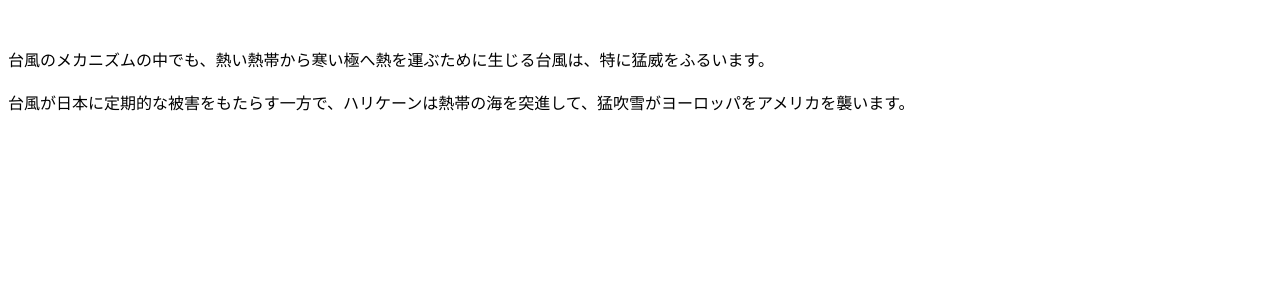
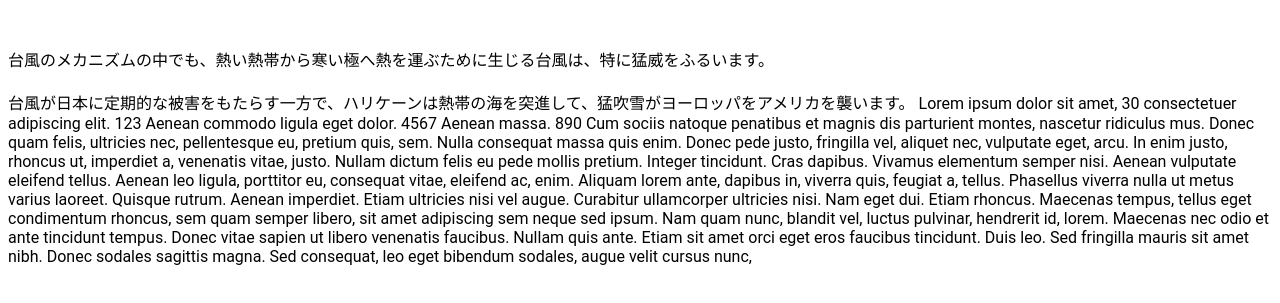
Before and after one commit to xiushu53/font_check, a plain HTML site: page index.html in a window 1280 px wide. Shown: the part 119-422 px from the top of the page. Drawn offline with Linux system fonts and the light colour scheme.

Commit message:
Update index.html

```diff
--- a/index.html
+++ b/index.html
@@ -16,6 +16,7 @@ body {
 </p>
 <p class="honbun">
 台風のメカニズムの中でも、熱い熱帯から寒い極へ熱を運ぶために生じる台風は、特に猛威をふるいます。<br/> <br/>台風が日本に定期的な被害をもたらす一方で、ハリケーンは熱帯の海を突進して、猛吹雪がヨーロッパをアメリカを襲います。
-</p>
+Lorem ipsum dolor sit amet, 30 consectetuer adipiscing elit. 123 Aenean commodo ligula eget dolor. 4567 Aenean massa. 890 Cum sociis natoque penatibus et magnis dis parturient montes, nascetur ridiculus mus. Donec quam felis, ultricies nec, pellentesque eu, pretium quis, sem. Nulla consequat massa quis enim. Donec pede justo, fringilla vel, aliquet nec, vulputate eget, arcu. In enim justo, rhoncus ut, imperdiet a, venenatis vitae, justo. Nullam dictum felis eu pede mollis pretium. Integer tincidunt. Cras dapibus. Vivamus elementum semper nisi. Aenean vulputate eleifend tellus. Aenean leo ligula, porttitor eu, consequat vitae, eleifend ac, enim. Aliquam lorem ante, dapibus in, viverra quis, feugiat a, tellus. Phasellus viverra nulla ut metus varius laoreet. Quisque rutrum. Aenean imperdiet. Etiam ultricies nisi vel augue. Curabitur ullamcorper ultricies nisi. Nam eget dui. Etiam rhoncus. Maecenas tempus, tellus eget condimentum rhoncus, sem quam semper libero, sit amet adipiscing sem neque sed ipsum. Nam quam nunc, blandit vel, luctus pulvinar, hendrerit id, lorem. Maecenas nec odio et ante tincidunt tempus. Donec vitae sapien ut libero venenatis faucibus. Nullam quis ante. Etiam sit amet orci eget eros faucibus tincidunt. Duis leo. Sed fringilla mauris sit amet nibh. Donec sodales sagittis magna. Sed consequat, leo eget bibendum sodales, augue velit cursus nunc,
+  </p>
 </body>
 </html>
```
